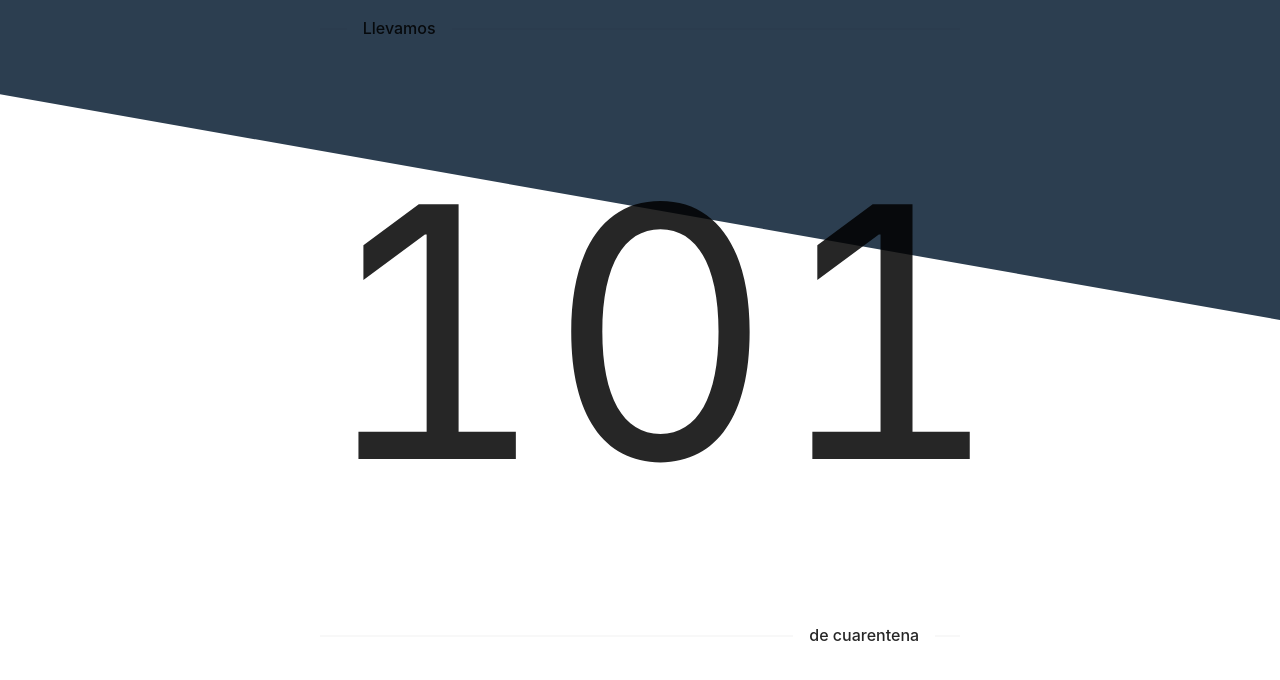
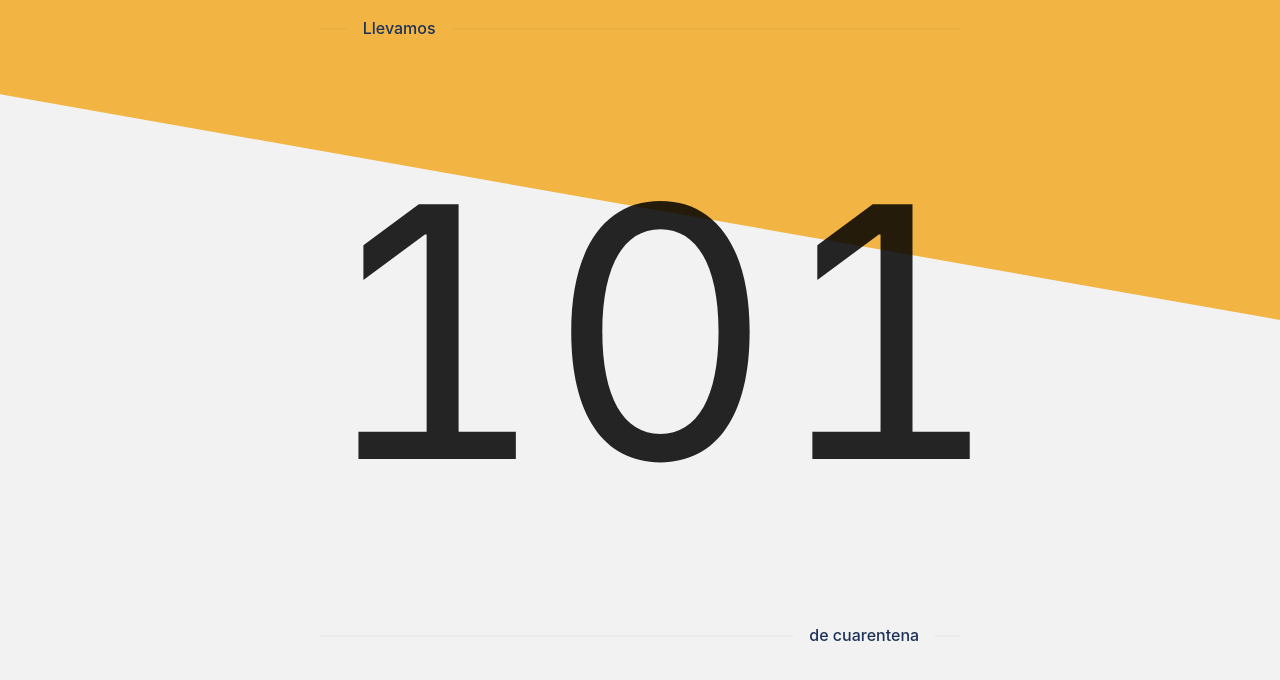
Before and after one commit to linkinmjs/elPrimerDia, a React (Create React App) app: page / in a window 1280 px wide. Shown: the top 680 px of the page. Built offline with nearby package versions, Linux system fonts and the light colour scheme.

Commit message:
AÃgregando algunos estilos

```diff
--- a/src/App.css
+++ b/src/App.css
@@ -1 +1,9 @@
 @import '~antd/dist/antd.css';
+
+body{
+    background-color: #F2F2F2;
+}
+
+ant-divider{
+    border-color: black
+}
--- a/src/components/Calendar.js
+++ b/src/components/Calendar.js
@@ -11,7 +11,7 @@
   left: 0;
   width: 100%;
   height: 40%;
-  background: #2c3e50;
+  background: #F2B544;
   z-index: 0;
   transform: skewY(10deg);
   transform-origin: top right;
@@ -24,9 +24,9 @@
             <Row>
                 <Col span={12} offset={6}>
 
-                    <Divider orientation="left">Llevamos</Divider>
+                    <Divider style={{'color':'#1D3159'}} orientation="left">Llevamos</Divider>
                     <Days/>
-                    <Divider orientation="right">de cuarentena</Divider>
+                    <Divider style={{'color':'#1D3159'}} orientation="right">de cuarentena</Divider>
                 </Col>
             </Row>
         </Fragment>
--- a/src/components/Days.js
+++ b/src/components/Days.js
@@ -3,6 +3,7 @@
 
 const Text = styled.div`
     font-size: 25em;
+    text-align: center;
 `;
 
 const Days = () => {
```
